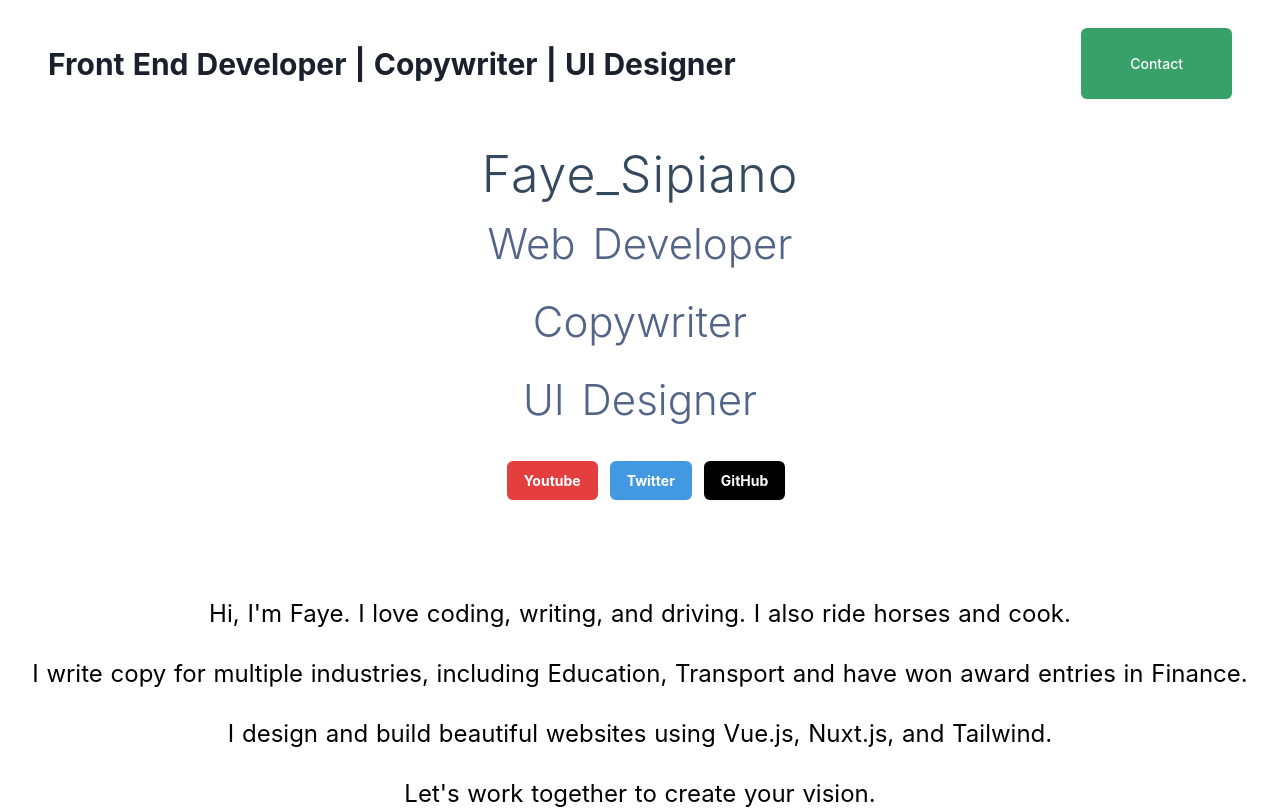
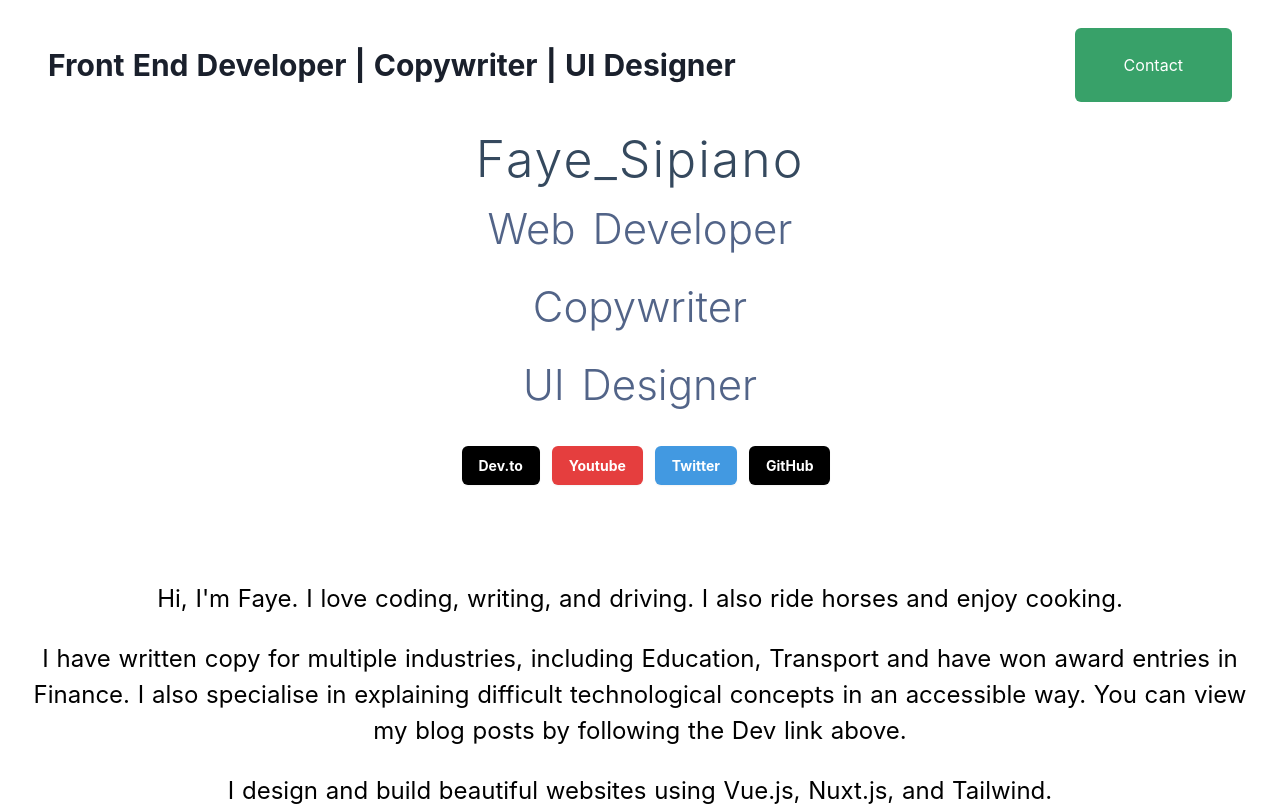
Before and after one commit to FSipiano/faye_portfolio, a Nuxt app: page / in a window 1280 px wide. Shown: the top 809 px of the page. Built offline with nearby package versions, Linux system fonts and the light colour scheme; a small style sheet from the web is missing.

Commit message:
Edits to index, created contact button comp

```diff
--- /dev/null
+++ b/components/ContactButton.vue
@@ -0,0 +1,20 @@
+<template>
+  <nuxt-link to="/contact"
+          type="button"
+              class="ml-3 inline-flex items-center px-12 py-6 border border-transparent rounded-md text-white bg-green-600 hover:bg-green-700 focus:outline-none focus:ring-2 focus:ring-offset-2 focus:ring-indigo-500"
+
+            >
+              Contact
+            </nuxt-link
+          >
+</template>
+
+<script>
+export default {
+
+}
+</script>
+
+<style>
+
+</style>
--- a/components/Navbar.vue
+++ b/components/Navbar.vue
@@ -11,16 +11,7 @@
           Front End Developer | Copywriter | UI Designer
         </p>
       </div>
-      <div class="mt-4 flex-shrink-0 flex md:mt-0 md:ml-4">
-          <nuxt-link to="/contact"
-          type="button"
-              class="ml-3 inline-flex items-center px-12 py-6 border border-transparent rounded-md shadow-sm text-sm font-medium text-white bg-green-600 hover:bg-green-700 focus:outline-none focus:ring-2 focus:ring-offset-2 focus:ring-indigo-500"
-
-            >
-              Contact
-            </nuxt-link
-        >
-      </div>
+     <ContactButton></ContactButton>
     </div>
   </div>
 </template>
--- a/nuxt.config.js
+++ b/nuxt.config.js
@@ -4,27 +4,29 @@ export default {
   },
   // Disable server-side rendering (https://go.nuxtjs.dev/ssr-mode)
 
-
   // Global page headers (https://go.nuxtjs.dev/config-head)
   head: {
-    title: 'portfolio_Faye_Sipiano',
+    title: "portfolio_Faye_Sipiano",
     meta: [
-      { charset: 'utf-8' },
-      { name: 'viewport', content: 'width=device-width, initial-scale=1' },
-      { hid: 'description', name: 'description', content: '' }
+      { charset: "utf-8" },
+      { name: "viewport", content: "width=device-width, initial-scale=1" },
+      { hid: "description", name: "description", content: "" },
     ],
     link: [
-      { rel: 'icon', type: 'image/x-icon', href: '/favicon.ico' }
-    ]
+      {
+        rel: "stylesheet",
+        href: "https://cdnjs.cloudflare.com/ajax/libs/font-awesome/4.7.0/css/font-awesome.min.css",
+        integrity: "sha384-9ZfPnbegQSumzaE7mks2IYgHoayLtuto3AS6ieArECeaR8nCfliJVuLh/GaQ1gyM",
+        crossorigin: "anonymous"
+      },
+    ],
   },
 
   // Global CSS (https://go.nuxtjs.dev/config-css)
-  css: [
-  ],
+  css: [],
 
   // Plugins to run before rendering page (https://go.nuxtjs.dev/config-plugins)
-  plugins: [
-  ],
+  plugins: [],
 
   // Auto import components (https://go.nuxtjs.dev/config-components)
   components: true,
@@ -32,17 +34,15 @@ export default {
   // Modules for dev and build (recommended) (https://go.nuxtjs.dev/config-modules)
   buildModules: [
     // https://go.nuxtjs.dev/tailwindcss
-    '@nuxtjs/tailwindcss',
+    "@nuxtjs/tailwindcss"
   ],
 
   // Modules (https://go.nuxtjs.dev/config-modules)
-  modules: [
-  ],
+  modules: [],
 
   // Build Configuration (https://go.nuxtjs.dev/config-build)
-  build: {
-  },
+  build: {}
   // router: {
   //   base: '/'
   //   }
-}
+};
--- a/pages/contact.vue
+++ b/pages/contact.vue
@@ -1,5 +1,6 @@
 <template>
  <div class="relative px-6 py-6 bg-white">
+    <Navbar class="py-5 px-12"></Navbar>
   <div class="lg:absolute lg:inset-0">
     <div class="lg:absolute lg:inset-y-0 lg:right-0 lg:w-1/2">
       <img class="h-56 w-full object-cover lg:absolute lg:h-full" src="https://images.unsplash.com/photo-1501556424050-d4816356b73e?ixid=MXwxMjA3fDB8MHxwaG90by1wYWdlfHx8fGVufDB8fHw%3D&ixlib=rb-1.2.1&auto=format&fit=crop&w=700&q=80" alt="Apple keyboard and a watch on notepad and a white table">
--- a/pages/index.vue
+++ b/pages/index.vue
@@ -3,18 +3,26 @@
     <Navbar class="py-5 px-12"></Navbar>
     <div class="container">
       <div>
-        <h1 class="title lg:text-3xl">Faye_Sipiano</h1>
+        <h1 class="title lg:text-4xl">Faye_Sipiano</h1>
         <h2 class="subtitle">Web Developer</h2>
         <h3 class="subtitle">Copywriter</h3>
         <h4 class="subtitle">UI Designer</h4>
         <div class="links">
+            <a
+            href="https://dev.to/javascriptcoff1"
+            target="_blank"
+            rel="noopener noreferrer"
+            class="ml-3 font-bold inline-flex items-center px-4 py-2 border border-transparent rounded-md shadow-sm text-sm font-medium text-white bg-black hover:bg-gray-700 focus:outline-none focus:ring-2 focus:ring-offset-2 focus:ring-indigo-500"
+          >
+            Dev.to
+          </a>
           <a
             href="https://www.youtube.com/channel/UCQap2rd2RT364EyxJsx9GYw?view_as=subscriber"
             target="_blank"
             rel="noopener noreferrer"
             class="ml-3 font-bold inline-flex items-center px-4 py-2 border border-transparent rounded-md shadow-sm text-sm font-medium text-white bg-red-600 hover:bg-red-500 focus:outline-none focus:ring-2 focus:ring-offset-2 focus:ring-indigo-500"
-          >
-            Youtube
+            >
+              Youtube
           </a>
           <a
             href="https://twitter.com/javascriptcoff1"
@@ -22,7 +30,7 @@
             rel="noopener noreferrer"
             class="ml-3 font-bold inline-flex items-center px-4 py-2 border border-transparent rounded-md shadow-sm text-sm font-medium text-white bg-blue-500 hover:bg-blue-400 focus:outline-none focus:ring-2 focus:ring-offset-2; focus:ring-indigo-500"
           >
-            Twitter
+              Twitter
           </a>
           <a
             href="https://github.com/FSipiano"
@@ -35,10 +43,12 @@
         </div>
         <p class="paragraph pt-24 px-36 sm: px-6">
           Hi, I'm Faye. I love coding, writing, and driving. I also ride horses
-          and cook.
+          and enjoy cooking.
         </p>
-        <p class="paragraph pt-6 sm: px-6">I write copy for multiple
+        <p class="paragraph pt-6 sm: px-6">I have written copy for multiple
           industries, including Education, Transport and have won award entries in Finance.
+          I also specialise in explaining difficult technological concepts in an accessible way.
+          You can view my blog posts by following the Dev link above.
         </p>
         <p class="paragraph py-6 sm: px-6">
           I design and build beautiful websites using Vue.js, Nuxt.js, and
@@ -46,14 +56,7 @@
         </p>
         <p class="paragraph pb-4">Let's work together to create your vision.</p>
         <div class="justify-center mt-4 flex-shrink-0 flex md:mt-0 md:ml-4">
-          <nuxt-link to="/contact"
-          type="button"
-              class="ml-3 inline-flex items-center px-12 py-6 border border-transparent rounded-md text-white bg-green-600 hover:bg-green-700 focus:outline-none focus:ring-2 focus:ring-offset-2 focus:ring-indigo-500"
-
-            >
-              Contact
-            </nuxt-link
-          >
+          <ContactButton></ContactButton>
         </div>
       </div>
     </div>
@@ -107,7 +110,7 @@ export default {
   font-weight: 300;
   font-size: 50px;
   color: #35495e;
-  letter-spacing: 1px;
+  letter-spacing: 2px;
 }
 
 .subtitle {
```
